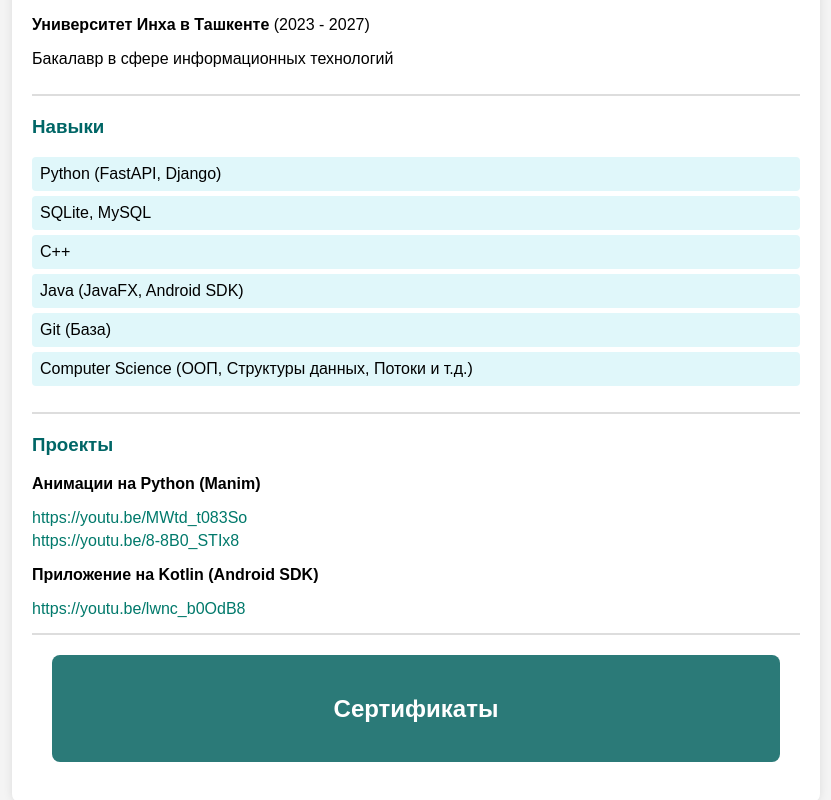
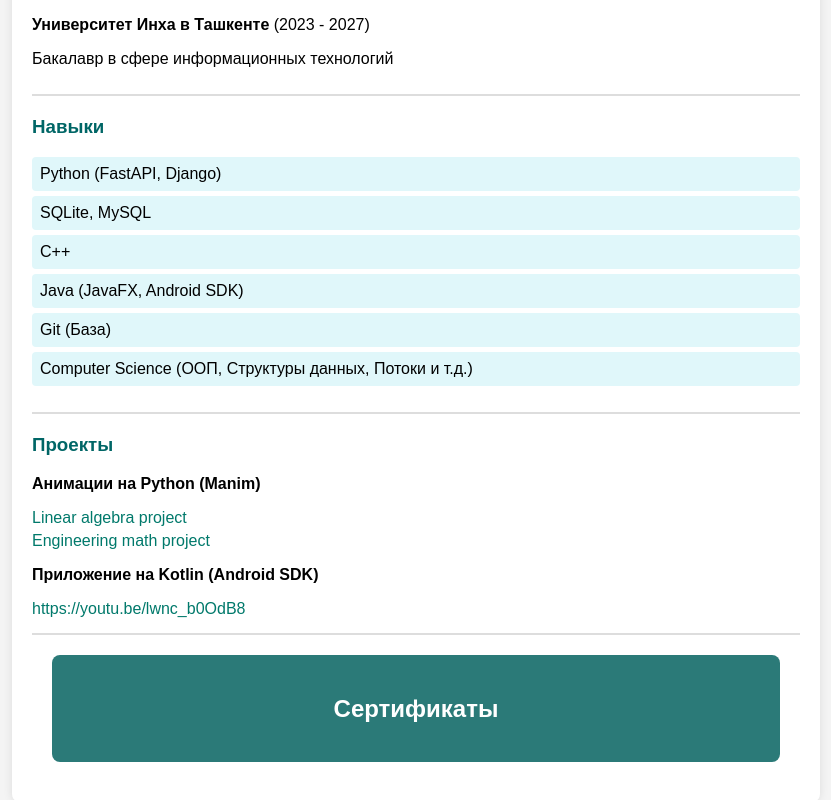
Before and after one commit to ArmanGOAT/resume, a plain HTML site: page index.html in a window 1280 px wide. Shown: the part 473-1273 px from the top of the page, without its empty margins (224-1055 px from the left). Drawn offline with Linux system fonts and the light colour scheme.

Commit message:
Update index.html

```diff
--- a/index.html
+++ b/index.html
@@ -123,10 +123,10 @@
         <div class="section projects">
             <h3>Проекты</h3>
             <p><strong>Анимации на Python (Manim)</strong></p>
-            <a href="https://youtu.be/MWtd_t083So">https://youtu.be/MWtd_t083So</a>
-            <a href="https://youtu.be/8-8B0_STIx8">https://youtu.be/8-8B0_STIx8</a>
+            <a href="https://youtu.be/MWtd_t083So">Linear algebra project</a>
+            <a href="https://youtu.be/8-8BO_STlx8">Engineering math project</a>
             <p><strong>Приложение на Kotlin (Android SDK)</strong></p>
-            <a href="https://youtu.be/lwnc_b0OdB8">https://youtu.be/lwnc_b0OdB8</a>
+            <a href="https://www.youtube.com/watch?v=Iwnc_bO0dB8">https://youtu.be/lwnc_b0OdB8</a>
         </div>
 
         <div class="sidebar">
```
